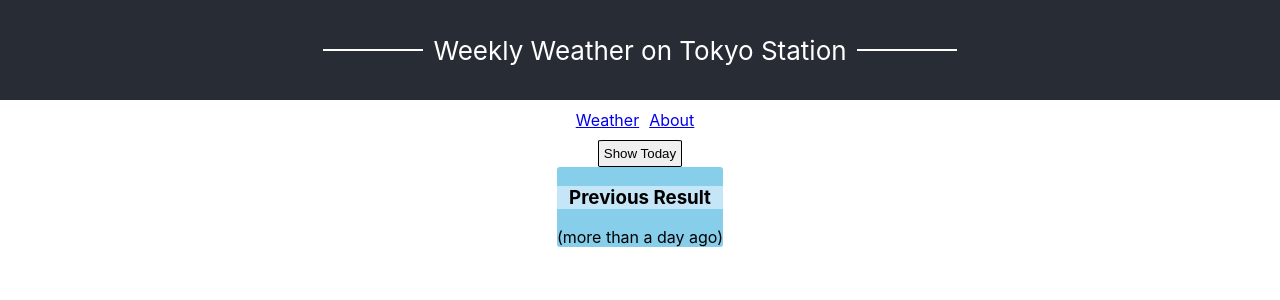
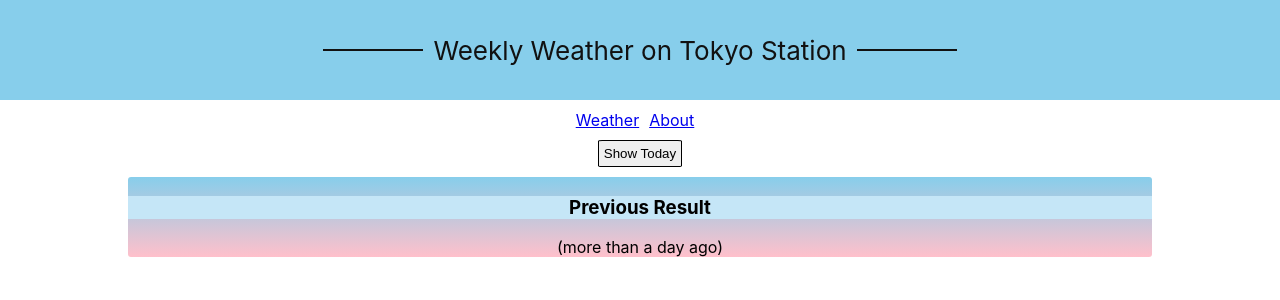
Before and after one commit to otyazukeGit/weather-app, a React (Create React App) app: page / in a window 1280 px wide. Shown: the top 300 px of the page. Built offline with nearby package versions, Linux system fonts and the light colour scheme.

Commit message:
design fixed

```diff
--- a/src/App.css
+++ b/src/App.css
@@ -14,14 +14,14 @@
 }
 
 .App-header {
-  background-color: #282c34;
+  background-color: skyblue;
   min-height: 100px;
   display: flex;
   flex-direction: column;
   align-items: center;
   justify-content: center;
   font-size: calc(10px + 2vmin);
-  color: white;
+  color: #111;
 }
 
 .App-link {
--- a/src/App.tsx
+++ b/src/App.tsx
@@ -59,7 +59,7 @@ const Title = styled.div`
 		content: '';
 		width: 100px;
 		height: 2px;
-		background-color: white;
+		background-color: #111;
 	}
 	&::before {
 		margin-right: 10px;
--- a/src/Weather.ts
+++ b/src/Weather.ts
@@ -1,4 +1,4 @@
-type forecastType = '嵐' | '霧雨' | '雨' | '雪' | 'ガス' | '晴れ' | '曇り' | '豪雨' | '-'
+type forecastType = '嵐' | '霧雨' | '雨' | '雪' | 'ガス' | '晴れ' | '曇り' | '豪雨' | 'ー'
 
 export const getForecast = (weatherCode:string):forecastType => {
 	const code = Number(weatherCode)
@@ -19,7 +19,7 @@ export const getForecast = (weatherCode:string):forecastType => {
 	} else if (900 === code) {
 		return '豪雨'
 	} else {
-		return '-'
+		return 'ー'
 	}
 
 }
--- a/src/WeatherWeek.tsx
+++ b/src/WeatherWeek.tsx
@@ -66,7 +66,7 @@ export const WeatherWeek:React.FC<Props> = (props) => {
 					localStorage.setItem('forecastWeek'+[i], JSON.stringify(forecast))
 				}
 
-				console.log('forecastWeek: ', forecastWeek);
+				// console.log('forecastWeek: ', forecastWeek);
 				props.dispatch(setForecasts(forecastWeek, true))
 			})
 	}
@@ -77,7 +77,7 @@ export const WeatherWeek:React.FC<Props> = (props) => {
 		() => {
 			console.log('useEffect()');
 			const previousDate:string | null = localStorage.getItem('forecastDate')
-			console.log('previousDate: ', previousDate);
+			// console.log('previousDate: ', previousDate);
 			if(previousDate){
 				const previousForcastTemp:forecastType = []
 				const previousForcastLS:string[] | null[] = []
@@ -99,9 +99,8 @@ export const WeatherWeek:React.FC<Props> = (props) => {
 		}, []
 	)
 
-	console.log('visibleWeek: ', props.visibleWeek);
+	// console.log('visibleWeek: ', props.visibleWeek);
 	console.log('previousForcast: ', props.previousForcast);
-	console.log('previousForcast.length: ', props.previousForcast.length);
 
 	return (
 		<Area>
@@ -121,8 +120,6 @@ export const WeatherWeek:React.FC<Props> = (props) => {
 						/>
 					))}
 				</Container>
-			</Forecast>
-			<Forecast>
 				<Label>Previous Result</Label>
 				<div>(more than a day ago)</div>
 				<Container visibleWeek={props.showPrevious}>
@@ -146,11 +143,6 @@ export const WeatherWeek:React.FC<Props> = (props) => {
 	)
 }
 
-const Label = styled.h3`
-	min-width:10%;
-	background-color: #C5E6F7;
-`
-
 const Area = styled.div`
 	display: flex;
 	flex-direction: column;
@@ -158,10 +150,31 @@ const Area = styled.div`
 `
 
 const Forecast = styled.div`
-	width: 80%80%;
-	background-color: skyblue;
+	width: 80%;
+	background: linear-gradient(skyblue, pink);
 	border-radius: 3px;
+	/* & h3:nth-child(odd){
+		background-color: #C5E6F7;
+	}
+	& h3:nth-child(even){
+		background-color: #ffc0cb;
+	} */
 `
+
+const Label = styled.h3`
+	min-width:10%;
+	background-color: #C5E6F7;
+`
+
+// const LabelToday = styled.h3`
+// 	min-width:10%;
+// 	background-color: #C5E6F7;
+// `
+
+// const LabelPrevious = styled.h3`
+// 	min-width:10%;
+// 	background-color: #ffc0cb;
+// `
 
 const Container = styled.div<{ visibleWeek: boolean}>`
 	display: ${props => ( props.visibleWeek ? 'flex' : 'none!important' )};
@@ -170,7 +183,7 @@ const Container = styled.div<{ visibleWeek: boolean}>`
 	margin: 1em auto 0;
 `
 const Button = styled.button`
-	/* margin-bottom: 0 auto 20px; */
+	margin: 0px auto 10px;
 	border:solid 1px black;
 	font: orange;
 	padding: 5px;
```
